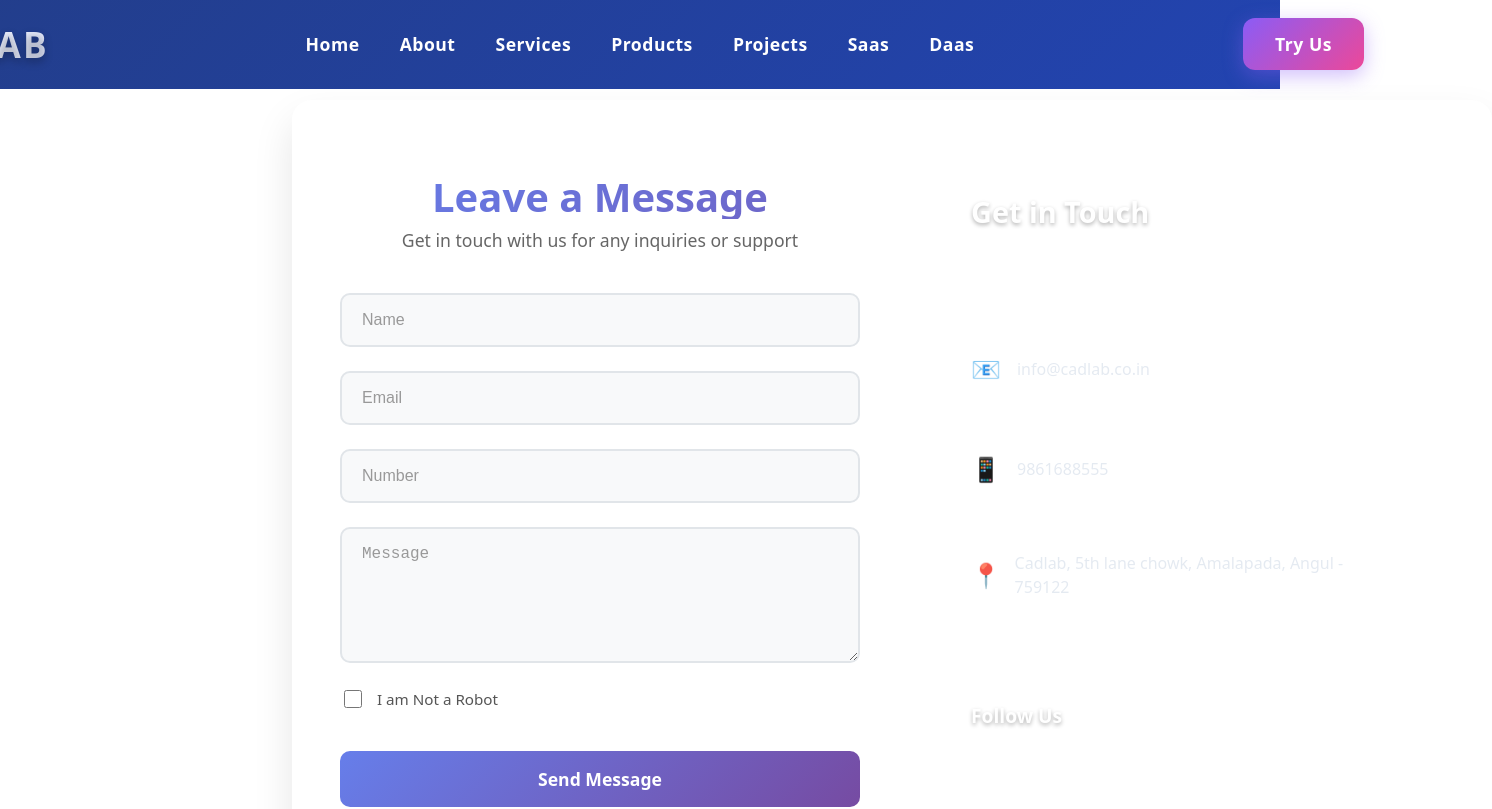
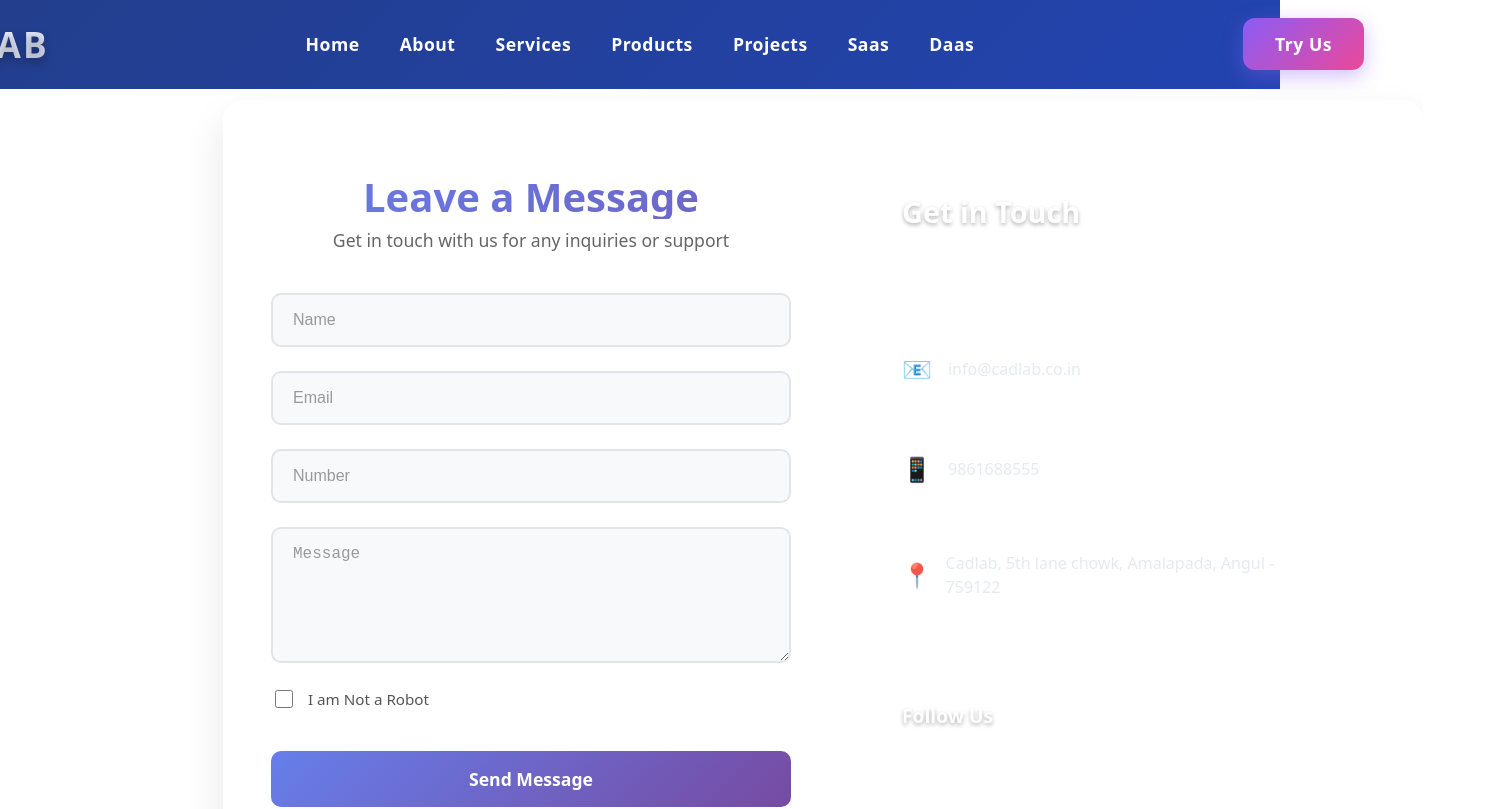
Before and after one commit to Maydiv123/Cadlab1, a React (Vite) app: page /contact in a window 1280 px wide. Shown: the top 809 px of the page, 1492 px wide, since content can reach past the window. Built offline with nearby package versions, Linux system fonts and the light colour scheme.

Commit message:
Adjust margin-left in Contact.css for improved layout consistency.

```diff
--- a/src/Components/Contact.css
+++ b/src/Components/Contact.css
@@ -13,7 +13,7 @@
   margin-top: 100px;
   position: relative;
   z-index: 2;
-  margin-left: 292px;
+  margin-left: 223px;
   margin-bottom: 70px;
 }
 
```
